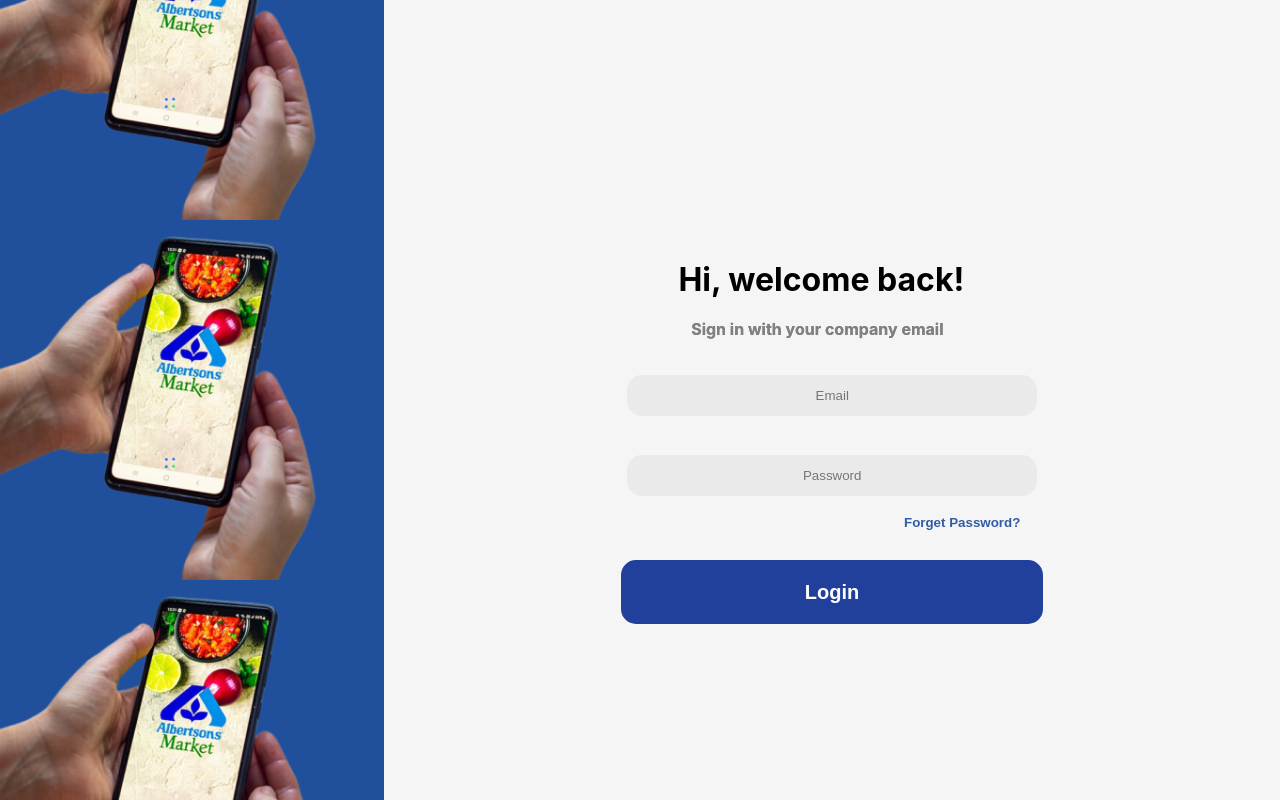
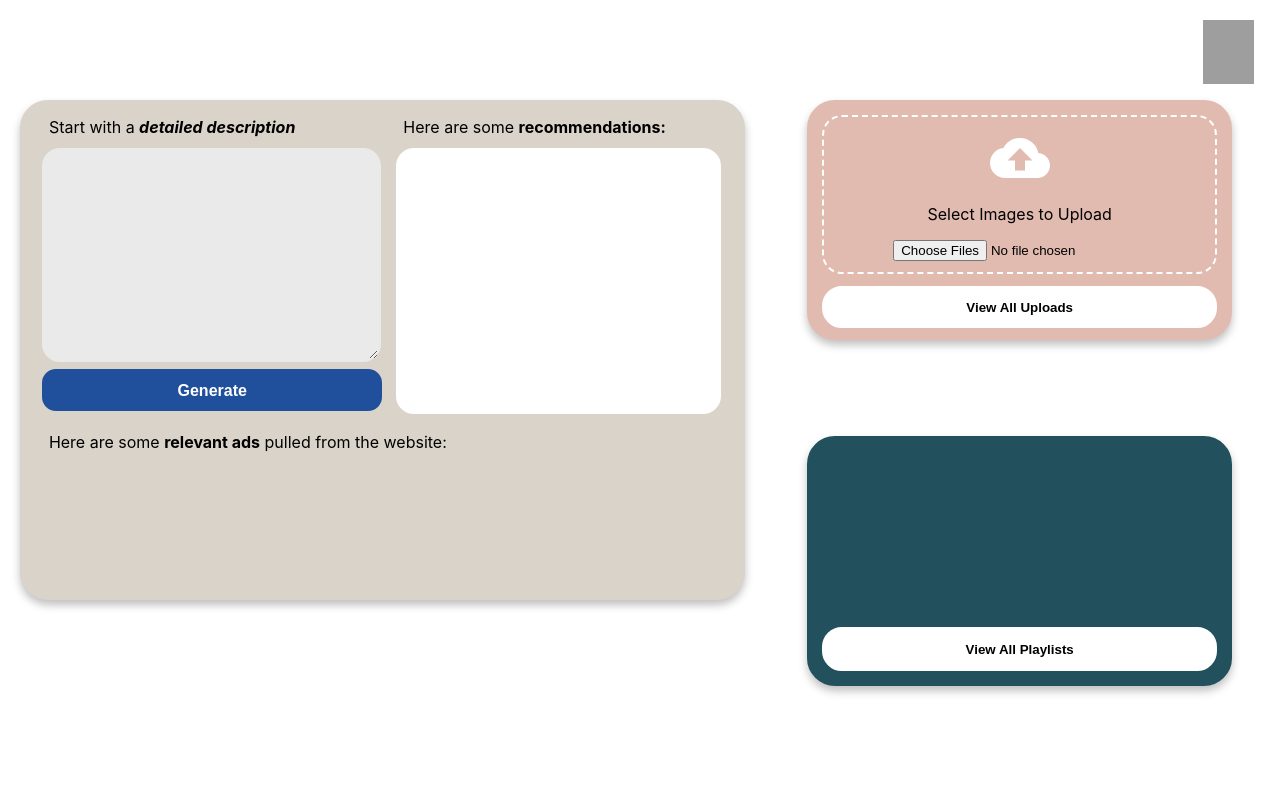
Before and after one commit to PS-Intern-Retail/fixing-Retail, a React (Create React App) app in the folder albertson/: page / in a window 1280 px wide. Built offline with nearby package versions, Linux system fonts and the light colour scheme; grey boxes are pictures that could not be loaded.

Commit message:
functionality of upload images

```diff
--- a/albertson/src/App.js
+++ b/albertson/src/App.js
@@ -7,9 +7,10 @@ import logo from './images/logo.svg';
 function App() {
   return (
     <div>
-      <h1>Hi, welcome back!</h1>
-      <h4>Sign in with your company email</h4>
-      <Login></Login>
+      {/* <h1>Hi, welcome back!</h1>
+     <h4>Sign in with your company email</h4>
+     <Login></Login> */}
+      <Main></Main>
       <i class="fa fa-envelope-open"></i>
 
     <div className="App">
--- a/albertson/src/mainComp/Uploader.css
+++ b/albertson/src/mainComp/Uploader.css
@@ -15,4 +15,37 @@ form{
 
 .uploadText{
     color: white;
+    display:flex;
+    align-items:center;
 }
+
+.uploaded-row{
+ margin: 10px 0;
+ display: flex;
+ justify-content: space-between;
+ align-items: center;
+ padding: 15px 20px;
+ border-radius: 5px;
+ background-color: #e9e9e9;
+
+}
+
+.image-list-container {
+    max-height: 175px; /* Adjust the height as needed */
+    overflow-y: auto;
+  }
+
+  .upload-widget {
+    display: flex;
+    flex-direction: column;
+    justify-content: center;
+    align-items: center;
+    border: 2px dashed #FFFFFF;
+    height: 155px;
+    width: 391px;
+    cursor: pointer;
+    border-radius: 20px;
+    position: absolute;
+    top: 0%;
+    left: 0%;
+  }
--- a/albertson/src/mainComp/Uploader.js
+++ b/albertson/src/mainComp/Uploader.js
@@ -1,26 +1,70 @@
-import React from 'react'
-import './Uploader.css'
-import { useState } from 'react'
-import {MdCloudUpload, MdDelete} from 'react-icons/md'
-import { AiFillFileImage } from 'react-icons/ai'
+import React, { useState, useRef } from 'react';
+import './Uploader.css';
+import { MdCloudUpload, MdDelete } from 'react-icons/md';
+import { AiFillFileImage } from 'react-icons/ai';
 
-export default function Uploader(){
-    const [image, setImage] = useState(null)
-    return (
-        <main>
-            <form action=""
-            onClick={() => document.querySelector(".picture-input").click()}>
-                <input type="file" accept="image/*" className="picture-input" hidden/>
+export default function Uploader() {
+  const [images, setImages] = useState([]);
+  const fileInputRef = useRef(null);
 
-                {image ?
-                    <img src={image} width={60} height={60}/>
-                :
-                <>
-                    <MdCloudUpload color='#FFFFFF' border="#1475CF" size={60} />
-                    <p className='uploadText'>Select or Drag an Image to Upload</p>
-                </>
-                }
-            </form>
-        </main>
-    )
+  const handleImageUpload = (event) => {
+    const files = event.target.files;
+    const newImages = Array.from(files).map((file) => ({
+      name: file.name,
+      url: URL.createObjectURL(file),
+    }));
+    setImages((prevImages) => [...prevImages, ...newImages]);
+    event.target.value = null; // Reset the file input value
+  };
+
+  const handleDeleteImage = (index) => {
+    const newImages = [...images];
+    newImages.splice(index, 1);
+    setImages(newImages);
+  };
+
+  const handleWidgetClick = () => {
+    fileInputRef.current.click();
+    console.log('Button Clicked.')
+  };
+
+  return (
+    <main>
+      <div className="upload-widget">
+        {images.length === 0 ? (
+          <>
+            <MdCloudUpload color="#FFFFFF" border="#1475CF" size={60} />
+            <p className="form">Select Images to Upload</p>
+          </>
+        ) : null}
+        <input
+          type="file"
+          accept="image/*"
+          className="picture-input"
+          ref={fileInputRef}
+          onChange={handleImageUpload}
+          multiple
+          onClick={(e) => { e.target.value = null; }} // Allow selecting the same file again
+        />
+
+         </div>
+      {/* </div> */}
+
+      {images.length > 0 && (
+        <div className="image-list-container">
+          <div className="image-list">
+            {images.map((image, index) => (
+              <div className="image-item" key={index}>
+                <img src={image.url} alt={image.name} width={20} height={20} />
+                <div className="image-item-overlay">
+                  <span>{image.name}</span>
+                  <MdDelete onClick={() => handleDeleteImage(index)} />
+                </div>
+              </div>
+            ))}
+          </div>
+        </div>
+      )}
+    </main>
+  );
 }
```
